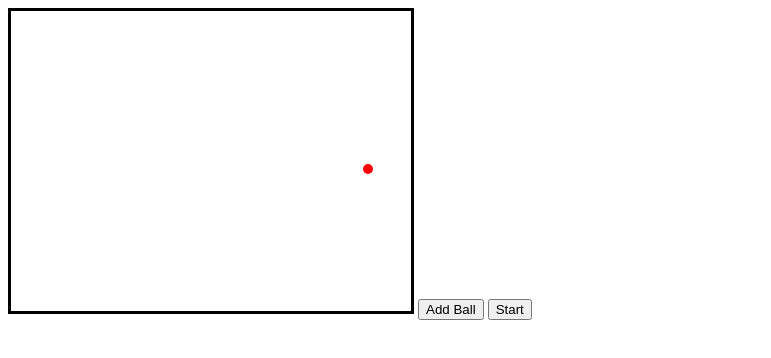
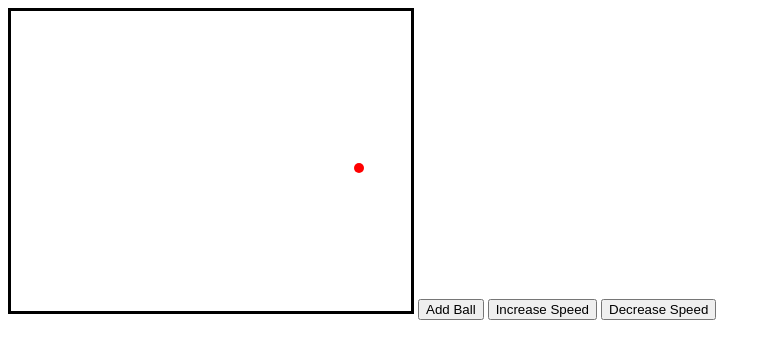
Before and after one commit to igerstein/JavascriptProject, a plain HTML site: page index.html in a window 1280 px wide. Both pictures are taken after a click on the button "Add Ball". Shown: the whole page, without its empty margins (0-771 px from the left). Drawn offline with Linux system fonts and the light colour scheme.

Commit message:
Improved collisions

```diff
--- a/bouncyballs.js
+++ b/bouncyballs.js
@@ -1,6 +1,7 @@
 var canvas = document.getElementById('canvas');
 var ctx = canvas.getContext('2d');
 var ballpen = [];
+var id;
 
 var Ball = function(x, y, radius, dx, dy, color){
   this.x = x || canvas.width / 2;
@@ -54,26 +55,33 @@ var startAnimate = function(){
     id = window.requestAnimationFrame(animate);
   };
 
-  var id = window.requestAnimationFrame(animate);
+  id = window.requestAnimationFrame(animate);
 };
 
 
 
 var addBallButton = document.getElementById('addBallButton');
 addBallButton.addEventListener('click', function(){
-  var x = Math.floor(Math.random() * (canvas.width - 40)) + 20;
-  var y = Math.floor(Math.random() * (canvas.height - 40)) + 20;
-  var radius = Math.floor(Math.random() * 25) + 5;
-  var dx = Math.floor(Math.random() * 10) + 1;
-  var dy = Math.floor(Math.random() * 10) + 1;
+  do {
+    var x = Math.floor(Math.random() * (canvas.width - 60)) + 30;
+    var y = Math.floor(Math.random() * (canvas.height - 60)) + 30;
+    var radius = Math.floor(Math.random() * 20) + 5;
+  } while (overlapping(x, y, radius));
+  var dx = 1;
+  var dy = 1;
   var color = randomColor();
   var ball = new Ball(x, y, radius, dx, dy, color);
   ballpen.push(ball);
 });
 
-var startButton = document.getElementById('startButton');
-startButton.addEventListener('click', function(){
+var increase = document.getElementById('increase');
+increase.addEventListener('click', function(){
   startAnimate();
+});
+
+var decrease = document.getElementById('decrease');
+decrease.addEventListener('click', function(){
+  window.cancelAnimationFrame(id);
 });
 
 var randomColor = function(){
@@ -94,3 +102,16 @@ var randomColor = function(){
     return "purple";
   }
 };
+
+var overlapping = function(x, y, radius){
+  for(var ballkey in ballpen){
+    var ball = ballpen[ballkey];
+    diffRadiiSquared = Math.pow(radius - ball.radius, 2);
+    distCentersSquared = Math.pow(x - ball.x, 2) + Math.pow(y - ball.y, 2);
+    sumRadiiSquared = Math.pow(radius + ball.radius, 2);
+    if (diffRadiiSquared <= distCentersSquared && distCentersSquared <= sumRadiiSquared){
+      return true;
+    }
+  }
+  return false;
+};
--- a/index.html
+++ b/index.html
@@ -8,7 +8,8 @@
 
   <canvas id="canvas" height="300" width="400" style="border:3px solid black;"></canvas>
   <button id="addBallButton">Add Ball</button>
-  <button id="startButton">Start</button>
+  <button id="increase">Increase Speed</button>
+  <button id="decrease">Decrease Speed</button>
 </body>
 <script src="bouncyballs.js"></script>
 </html>
```
